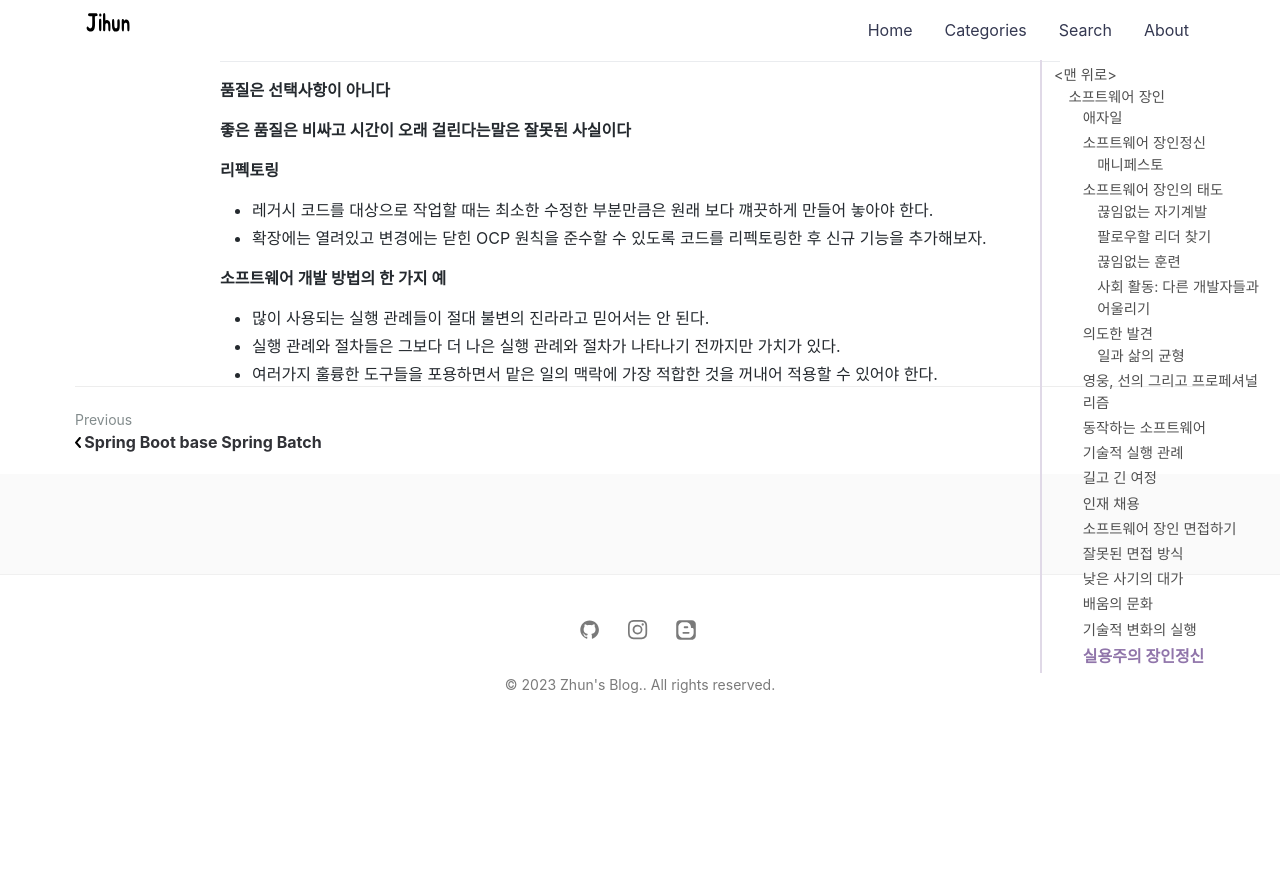
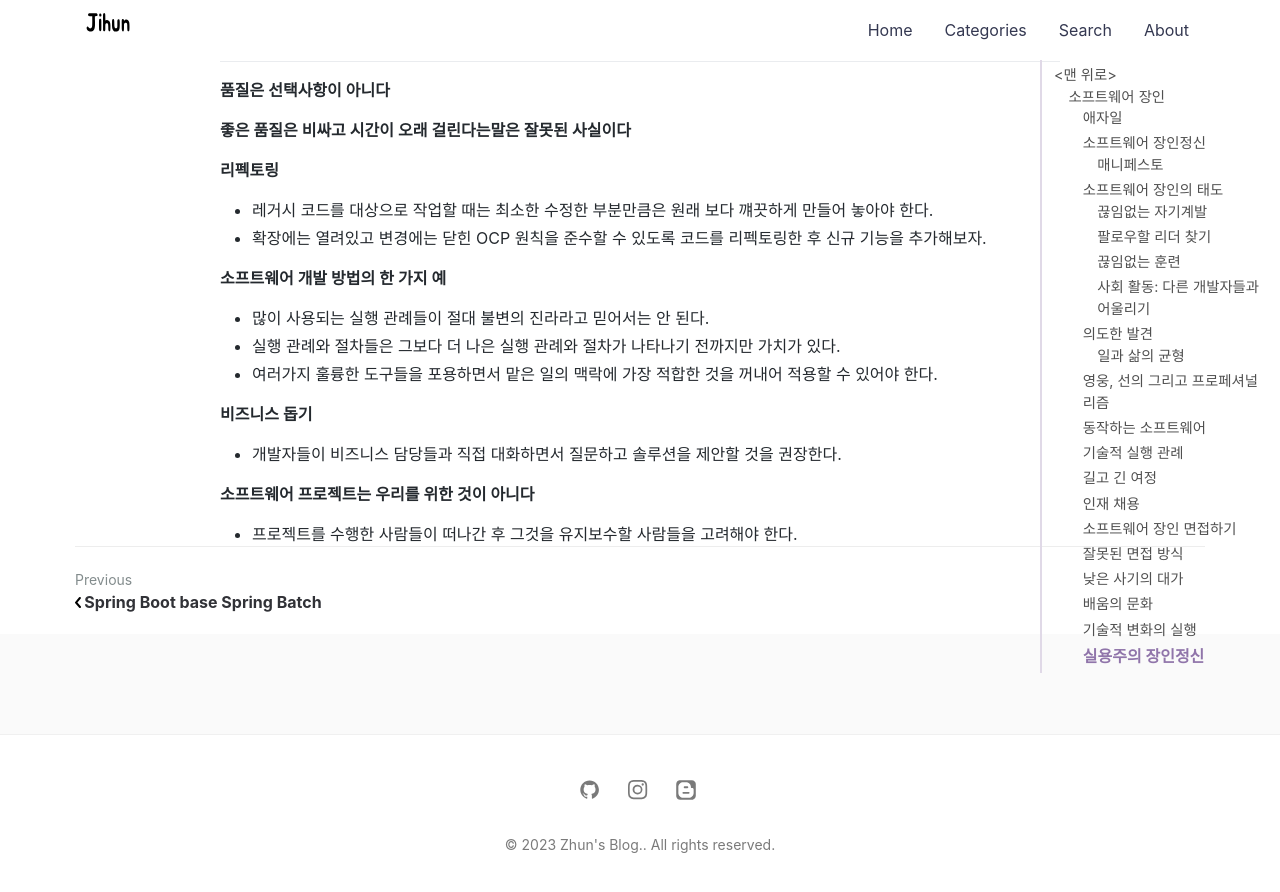
Before and after one commit to jihunparkme/jihunparkme.github.io, a Jekyll site: the page built from _posts/2023-02-01-a-software-master.md, in a window 1280 px wide and 900 px high, scrolled down 15315 px. Shown: the top 892 px of the window. Built offline with Jekyll 4.4.1, drawn with Linux system fonts in a browser that asks for light colours; nearby versions of some CDN libraries; comment, search, counter and statistics services are not loaded; before the commit the page ends 16055 px from its top, so only the background shows below that.

Commit message:
[software master] 실용주의 장인정신

```diff
--- a/_posts/2023-02-01-a-software-master.md
+++ b/_posts/2023-02-01-a-software-master.md
@@ -622,3 +622,11 @@ XP 실행 관례의 일부를 살펴보자.
 - 많이 사용되는 실행 관례들이 절대 불변의 진라라고 믿어서는 안 된다.
 - 실행 관례와 절차들은 그보다 더 나은 실행 관례와 절차가 나타나기 전까지만 가치가 있다.
 - 여러가지 훌륭한 도구들을 포용하면서 맡은 일의 맥락에 가장 적합한 것을 꺼내어 적용할 수 있어야 한다.
+
+**비즈니스 돕기**
+
+- 개발자들이 비즈니스 담당들과 직접 대화하면서 질문하고 솔루션을 제안할 것을 권장한다.
+
+**소프트웨어 프로젝트는 우리를 위한 것이 아니다**
+
+- 프로젝트를 수행한 사람들이 떠나간 후 그것을 유지보수할 사람들을 고려해야 한다.
```
